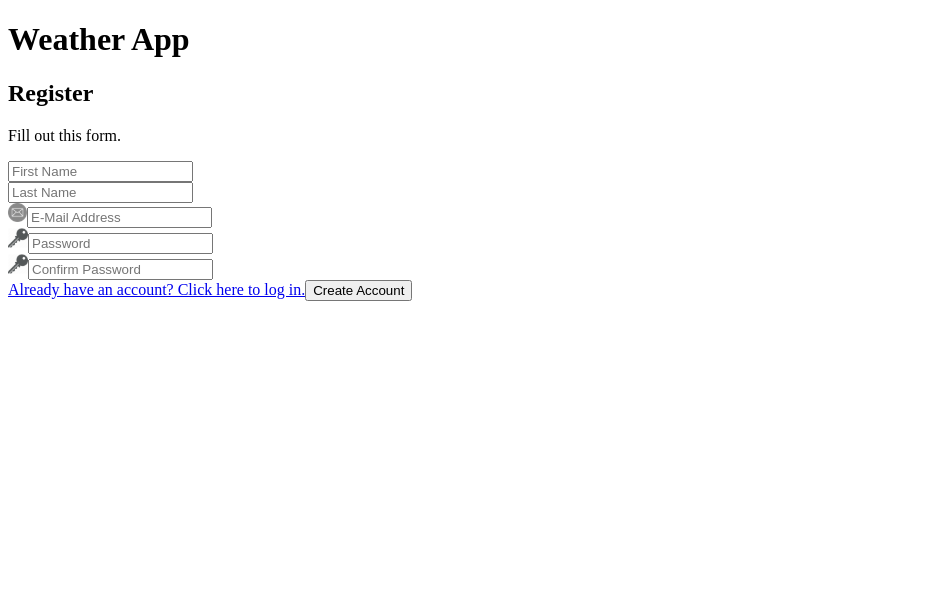
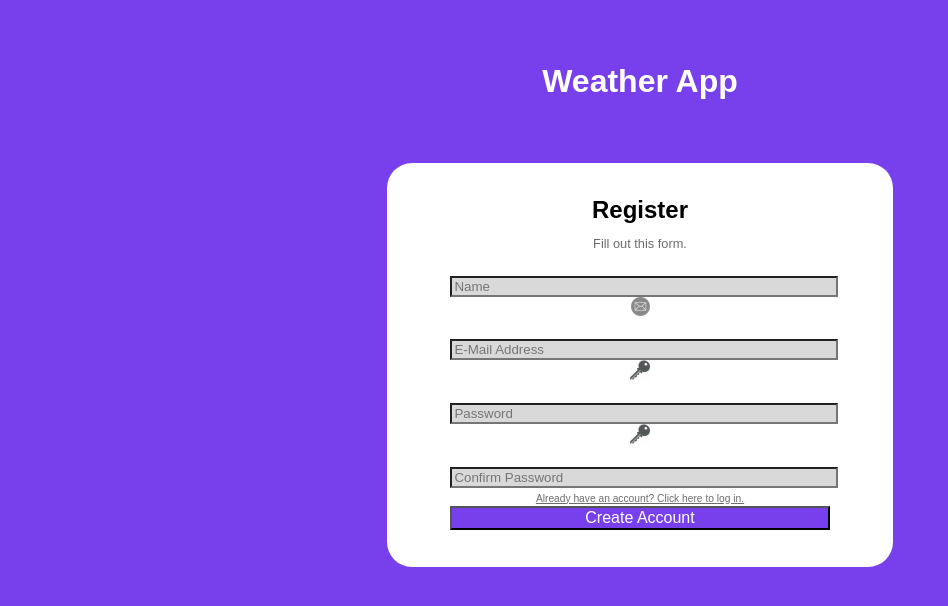
Before and after one commit to brooksmckinley/weather, a React (Create React App) app in the folder frontend/: page /register in a window 1280 px wide. Shown: the top 606 px of the page, without its empty margins (0-948 px from the left). Built offline with nearby package versions, Linux system fonts and the light colour scheme.

Commit message:
Stylized login/register page, combined first and last name

```diff
--- a/frontend/src/pages/Login.js
+++ b/frontend/src/pages/Login.js
@@ -1,6 +1,7 @@
 import { useState } from "react";
 import { Link } from "react-router-dom";
 import InputField from "../components/InputField";
+import './login.css';
 
 function Login() {
     // Form field data
@@ -17,17 +18,16 @@ function Login() {
     return (
         <>
             <h1>Weather App</h1>
-            <div>
+            <div class = "login-form">
                 <h2>Sign-In</h2>
                 <p>Fill out this form.</p>
                 <div>
-                    <InputField type="text" placeholder="First Name" onChange={(e) => { setFirstName(e.target.value) }} />
-                    <InputField type="text" placeholder="Last Name" onChange={(e) => { setLastName(e.target.value) }} />
+                    <InputField type="text" placeholder="Name" onChange={(e) => { setFirstName(e.target.value) }} />
                 </div>
                 <InputField type="email" placeholder="E-Mail Address" iconName="email.svg" onChange={(e) => { setEmail(e.target.value) } } />
                 <InputField type="password" placeholder="Password" iconName="password.svg" onChange={(e) => { setPassword(e.target.value) } } />
-                <Link to="/register">Don't have an account? Click here to register.</Link>
-                <button onClick={submitForm}>Sign-In</button>
+                <Link to="/register">Don't have an account? Click here to register.</Link> <p></p>
+                <button onClick={submitForm}>Sign-In </button>
             </div>
         </>
     );
--- a/frontend/src/pages/Register.js
+++ b/frontend/src/pages/Register.js
@@ -1,6 +1,7 @@
 import { useState } from "react";
 import { Link } from "react-router-dom";
 import InputField from "../components/InputField";
+import './login.css';
 
 function Register() {
     // Form field data
@@ -18,12 +19,11 @@ function Register() {
     return (
         <>
             <h1>Weather App</h1>
-            <div>
+            <div class = "login-form">
                 <h2>Register</h2>
                 <p>Fill out this form.</p>
                 <div>
-                    <InputField type="text" placeholder="First Name" onChange={(e) => { setFirstName(e.target.value) }} />
-                    <InputField type="text" placeholder="Last Name" onChange={(e) => { setLastName(e.target.value) }} />
+                    <InputField type="text" placeholder="Name" onChange={(e) => { setFirstName(e.target.value) }} />
                 </div>
                 <InputField type="email" placeholder="E-Mail Address" iconName="email.svg" onChange={(e) => { setEmail(e.target.value) } } />
                 <InputField type="password" placeholder="Password" iconName="password.svg" onChange={(e) => { setPassword(e.target.value) } } />
--- /dev/null
+++ b/frontend/src/pages/login.css
@@ -0,0 +1,55 @@
+body{
+    background-color: #7740EC;
+}
+h1{
+    margin-top: 5%;
+    color: white;
+    font-family:'Quicksand', sans-serif;
+    text-align:center;
+    font-size: 200%;
+}
+.login-form{
+    text-align:center;
+    margin: auto;
+    background-color: white;
+    padding-top: 1%;
+    padding-bottom: 3%;
+    padding-left: 5%;
+    padding-right: 5%;
+    border-radius: 25px;
+    width: 30%;
+    margin-top: 5%;
+    font-family:'Quicksand', sans-serif;
+}
+p{
+    color: #6D6D6D;
+    font-size: 80%;
+    line-height: 1%;
+}
+button{
+    background-color: #7740EC;
+    color: white;
+    width: 100%;
+    font-family:'Quicksand', sans-serif;
+    font-size: 100%;
+    text-align: center;
+}
+a{
+    color: #6D6D6D;
+    font-size: 64%;
+}
+input[type = text]{
+    margin-top: 5%;
+    background-color: #D9D9D9;
+    width: 100%
+}
+input[type = email]{
+    margin-top: 5%;
+    background-color: #D9D9D9;
+    width: 100%
+}
+input[type = password]{
+    margin-top: 5%;
+    background-color: #D9D9D9;
+    width: 100%
+}
```
